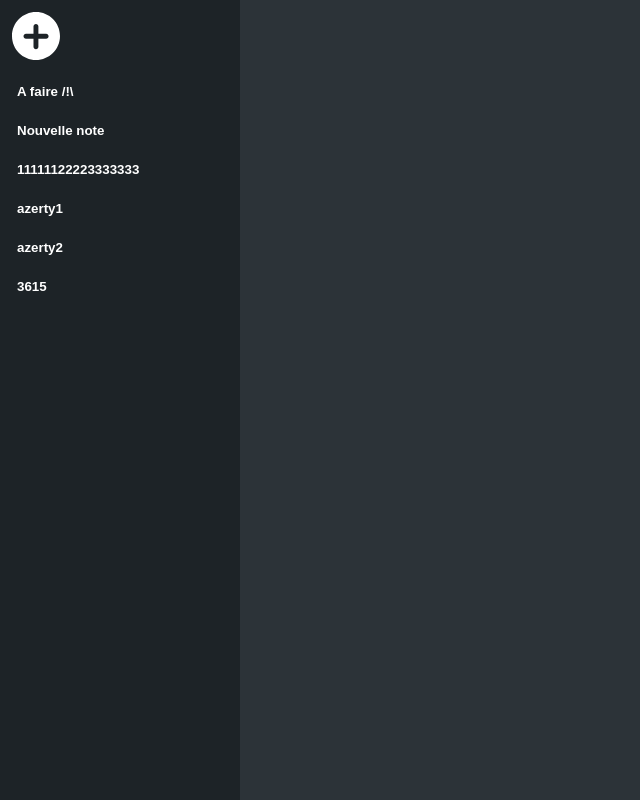
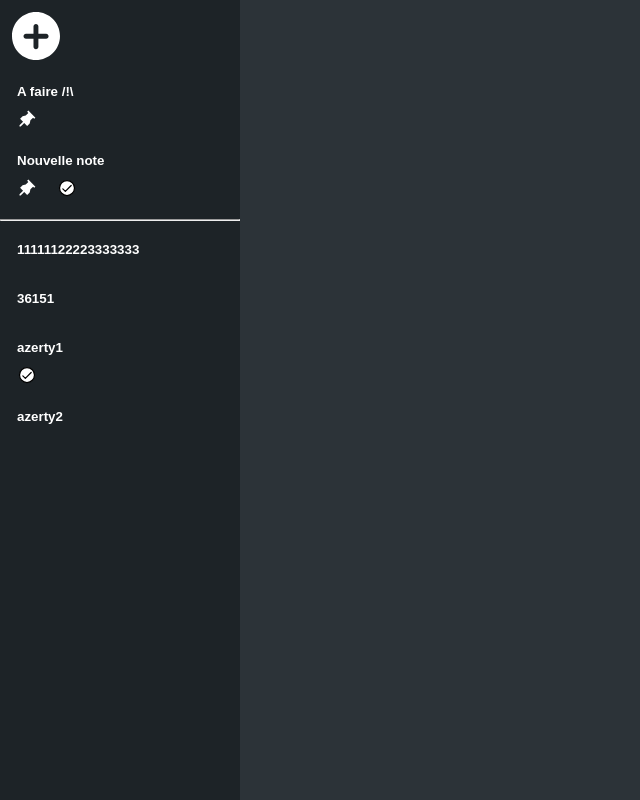
Before and after one commit to Hiintz/react-notes-project, a React (Create React App) app: page / in a window 1280 px wide. Shown: the whole page, without its empty margins (0-640 px from the left). Built offline with nearby package versions, Linux system fonts and the light colour scheme; data requests are answered from the project's data file.

Commit message:
finalisation pin

```diff
--- a/db.json
+++ b/db.json
@@ -3,17 +3,17 @@
     {
       "id": "bde1",
       "title": "A faire /!\\",
-      "content": "- composent loading, note, etc.\n- Ajouter la recherche (titre + body)\n- Affichage des Pined en haut avec séparation par une barre\n- Affichage des messages d'erreurs\n- Revoir le Loader\n- Theme jour/nuit ?\n- Affichage de l'User\n",
-      "date": "2024-04-04T14:45:04.189Z",
+      "content": "- composent loading, note, etc.\n- Ajouter la recherche (titre + body)\n- Affichage des messages d'erreurs\n- Revoir le Loader\n- Theme jour/nuit ?\n- Affichage de l'User\n",
+      "date": "2024-04-05T09:56:38.249Z",
       "isPin": true,
       "isCheck": false
     },
     {
       "id": "2204",
       "title": "11111122223333333",
-      "content": "1111122222222",
-      "date": "2024-04-04T12:50:40.633Z",
-      "isPin": true,
+      "content": "1111122222222222222",
+      "date": "2024-04-05T10:06:21.015Z",
+      "isPin": false,
       "isCheck": false
     },
     {
@@ -22,13 +22,13 @@
       "content": "1111111111111111111111",
       "date": "2024-04-04T12:25:35.705Z",
       "isPin": false,
-      "isCheck": false
+      "isCheck": true
     },
     {
       "id": "1910",
-      "title": "3615",
-      "content": "3615",
-      "date": "2024-04-04T10:40:03.993Z",
+      "title": "36151",
+      "content": "36151",
+      "date": "2024-04-05T09:52:48.485Z",
       "isPin": false,
       "isCheck": false
     },
@@ -46,7 +46,7 @@
       "content": "hgfhj1",
       "date": "2024-04-04T14:05:48.743Z",
       "isPin": true,
-      "isCheck": false
+      "isCheck": true
     }
   ],
   "profile": {
--- a/src/App.js
+++ b/src/App.js
@@ -1,6 +1,7 @@
 import plusIcon from "./plus.svg";
 import "./App.css";
 import Button from "./components/Button/Button";
+import { Loading } from "./components/Loading/Loading";
 import { useEffect, useState, useRef } from "react";
 
 function App() {
@@ -166,12 +167,15 @@ function App() {
   return (
     <>
       <aside className="Side">
-        <div className="Add-button">
-          <img src={plusIcon} alt="Ajouter une note" onClick={createNote} />
-        </div>
-        {isLoading
-          ? "Chargement…"
-          : notes?.map((note) => (
+      <div className="Add-button">
+        <img src={plusIcon} alt="Ajouter une note" onClick={createNote} />
+      </div>
+      {isLoading ? (
+      <Loading />
+      ) : (
+        <>
+          {/* Afficher les notes épinglées */}
+          {notes.filter((note) => note.isPin).map((note) => (
             <Button
               key={note.id}
               onClick={() => setSelectedNoteId(note.id)}
@@ -188,9 +192,31 @@ function App() {
             >
               {note.title}
             </Button>
-
           ))}
-      </aside>
+          {/* Ajouter une ligne de séparation */}
+          {notes.some((note) => note.isPin) && <hr />}
+          {/* Afficher les notes non épinglées */}
+          {notes.filter((note) => !note.isPin).map((note) => (
+            <Button
+              key={note.id}
+              onClick={() => setSelectedNoteId(note.id)}
+              onDelete={() => deleteNote(note.id)}
+              onCheck={() => checkNote(note.id)}
+              onUnCheck={() => unCheckNote(note.id)}
+              onPin={() => pinNote(note.id)}
+              onUnPin={() => unPinNote(note.id)}
+              selected={selectedNoteId === note.id}
+              loading={pendingChanges[note.id]}
+              isCheck={note.isCheck}
+              isPin={note.isPin}
+              className={`Note-button`}
+            >
+              {note.title}
+            </Button>
+          ))}
+        </>
+      )}
+    </aside>
       <main className="Main">
         {selectedNoteId && (
           <div>
--- a/src/components/Button/Button.js
+++ b/src/components/Button/Button.js
@@ -4,6 +4,7 @@ import pinIcon from "./pin.svg";
 import unPinIcon from "./unpin.svg";
 import checkIcon from "./check.svg";
 import checkCircleIcon from "./check_circle.svg";
+import { Loading } from "../Loading/Loading";
 import styles from "./Button.module.css";
 
 function Button({ onClick, onDelete, onCheck, onUnCheck, onPin, onUnPin, selected, loading, isCheck, isPin, children }) {
@@ -11,6 +12,12 @@ function Button({ onClick, onDelete, onCheck, onUnCheck, onPin, onUnPin, selecte
     <button onClick={onClick} className={`${styles.button} ${selected ? styles.selected : ""}`}>
       {children}
       {loading && <span className={styles.loader}></span>}
+      {!selected && (
+        <div className={styles.iconsContainer}>
+          {isPin && <img src={pinIcon} alt="Épingler" className={styles["pin-icon"]} />}
+          {isCheck && <img src={checkCircleIcon} alt="Check" className={styles["check-icon"]} />}
+        </div>
+      )}
       {selected && (
         <div className={styles.iconsContainer}>
           {isPin ? (
--- /dev/null
+++ b/src/components/Loading/Loading.css
@@ -0,0 +1,41 @@
+.lds-ring {
+    display: inline-block;
+    position: relative;
+    width: 40px;
+    height: 40px;
+  }
+  .lds-ring div {
+    box-sizing: border-box;
+    display: block;
+    position: absolute;
+    width: 32px;
+    height: 32px;
+    margin: 3px;
+    border: 3px solid #fff;
+    border-radius: 50%;
+    animation: lds-ring 1.2s cubic-bezier(0.5, 0, 0.5, 1) infinite;
+    border-color: #fff transparent transparent transparent;
+  }
+  .lds-ring div:nth-child(1) {
+    animation-delay: -0.45s;
+  }
+  .lds-ring div:nth-child(2) {
+    animation-delay: -0.3s;
+  }
+  .lds-ring div:nth-child(3) {
+    animation-delay: -0.15s;
+  }
+  @keyframes lds-ring {
+    0% {
+      transform: rotate(0deg);
+    }
+    100% {
+      transform: rotate(360deg);
+    }
+  }
+  .loading-container {
+    display: flex;
+    justify-content: center;
+    align-items: center;
+    height: 100%;
+  }
--- /dev/null
+++ b/src/components/Loading/Loading.js
@@ -0,0 +1,16 @@
+import "./Loading.css";
+
+export function Loading() {
+    return (
+        <>
+            <div class="loading-container">
+                <div class="lds-ring">
+                    <div></div>
+                    <div></div>
+                    <div></div>
+                    <div></div>
+                </div>
+            </div>
+        </>
+    );
+}
```
